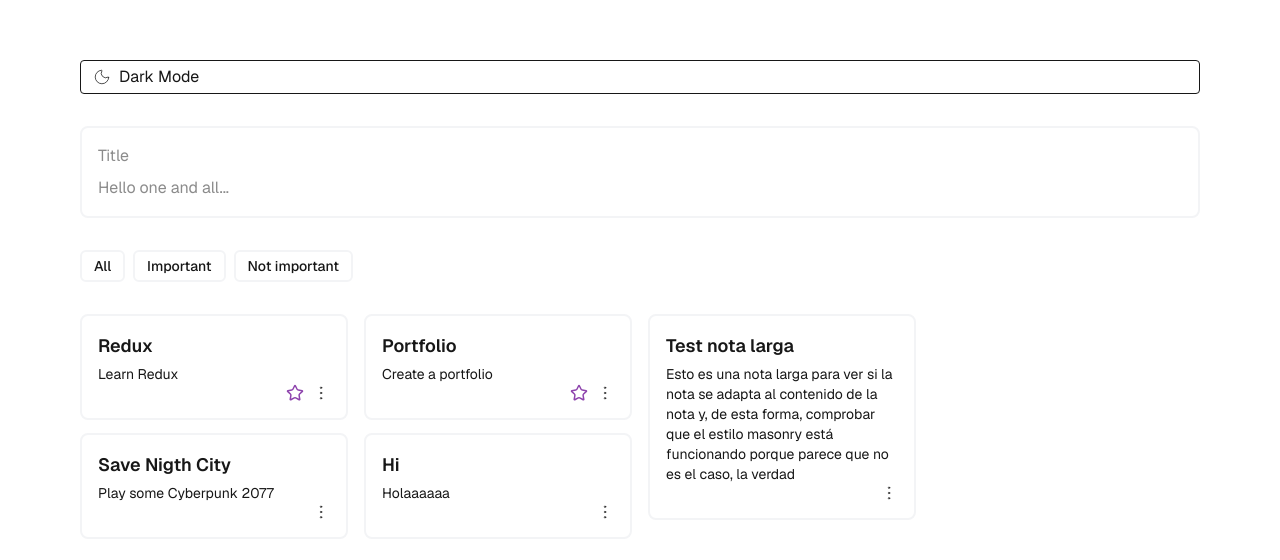
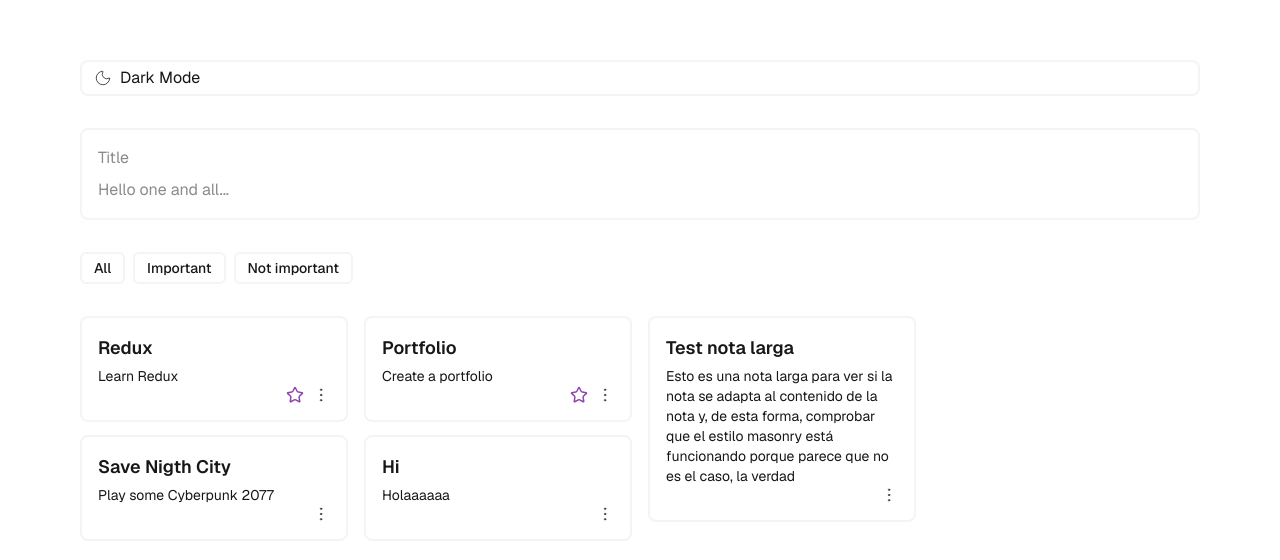
Before and after one commit to LaraBerenguer/notes-app, a Next.js app: page / in a window 1280 px wide. Shown: the part 104-664 px from the top of the page. Built offline with nearby package versions, Linux system fonts and the light colour scheme.

Commit message:
Refactor styles for improved appearance

```diff
--- a/src/components/ThemeToggler.tsx
+++ b/src/components/ThemeToggler.tsx
@@ -8,7 +8,7 @@ const DarkModeToggler = () => {
     return (
         <button
             onClick={toggleDarkMode}
-            className="px-3 py-1 rounded border"
+            className="px-3 py-1 rounded-lg border-2 border-gray-100"
             aria-label="Toggle dark mode"
         >
             {isDark ? <section className="flex gap-2 items-center"><Lightbulb strokeWidth={1} size={18} /><span>Light Mode</span></section> : <section className="flex gap-2 items-center"><Moon strokeWidth={1} size={18} /> Dark Mode</section>}
```
